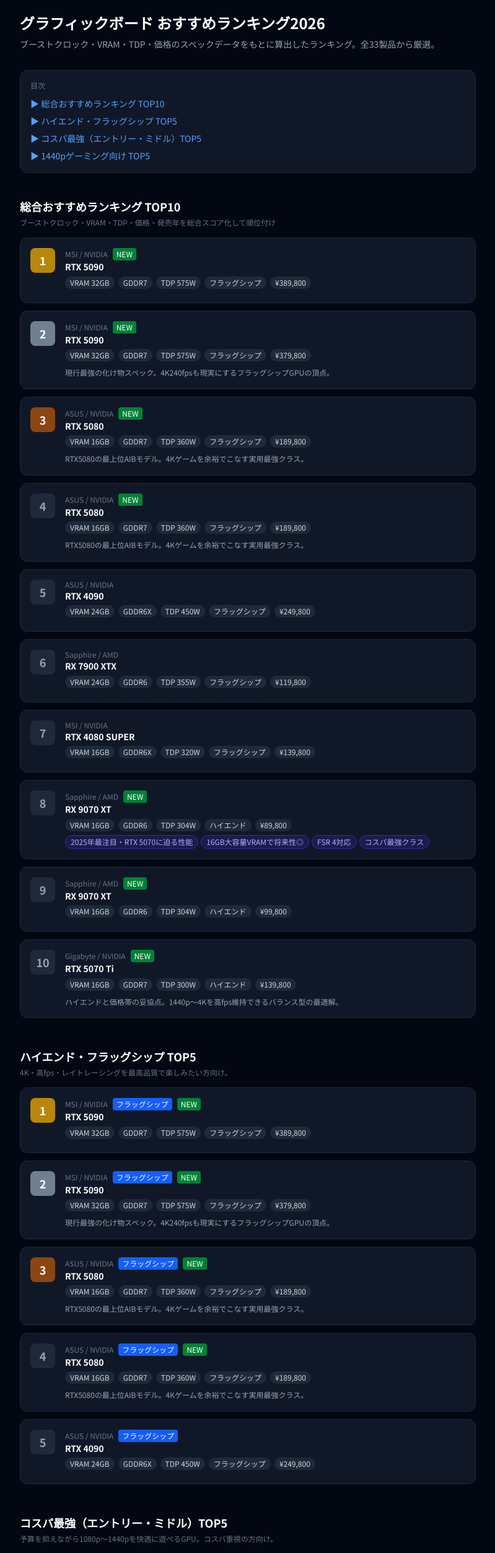
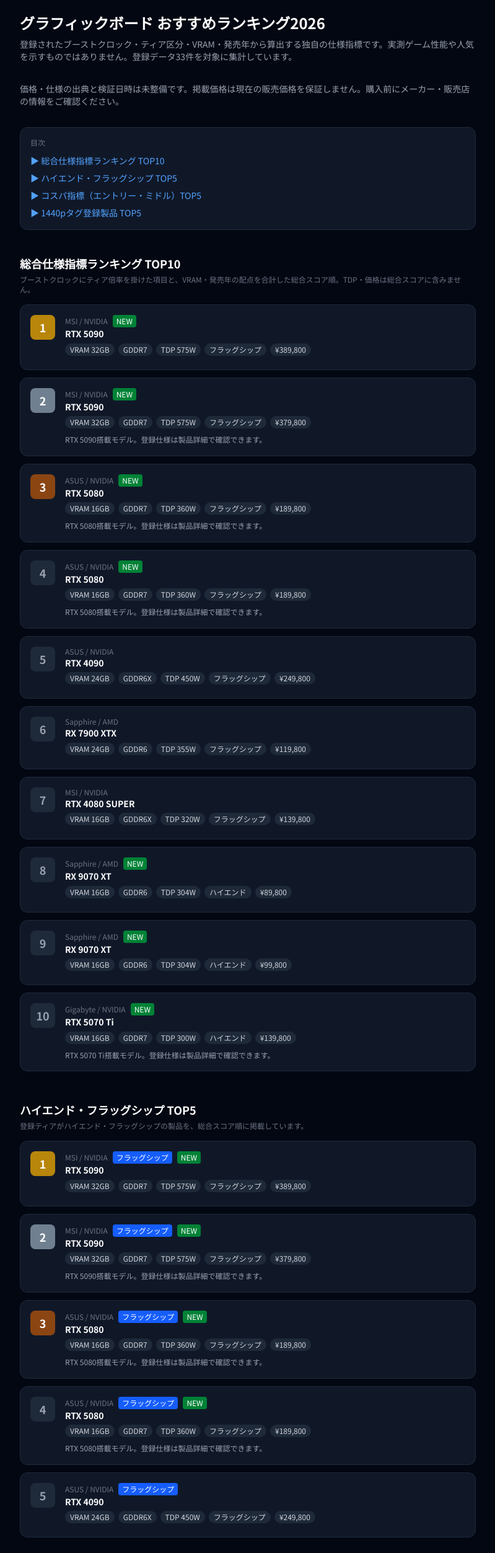
Before and after one commit to eNd1-06/gamespec, a Next.js app: page /gpus/ranking in a window 1280 px wide. Shown: the part 60-2565 px from the top of the page at 62% size, without its empty margins (240-1039 px from the left). Built offline with nearby package versions, Linux system fonts and the light colour scheme.

Commit message:
fix: GPUランキングの説明を独自仕様指標の算式に合わせる

```diff
--- a/app/gpus/ranking/page.tsx
+++ b/app/gpus/ranking/page.tsx
@@ -6,10 +6,10 @@ const BASE_URL = "https://gamespec.vercel.app";
 
 export const metadata: Metadata = {
   title: "グラフィックボード おすすめランキング2026【コスパ・VRAM・ゲーム用途別】",
-  description: "2026年版グラフィックボード（GPU）おすすめランキング。コスパTOP5・ハイエンドTOP5・1440pゲーミングTOP5・総合TOP10をスペックデータで比較。",
+  description: "グラフィックボード（GPU）の登録仕様による独自指標ランキング。総合・ハイエンド・コスパ・1440pタグ別に掲載。実測ゲーム性能を示すものではありません。",
   alternates: { canonical: `${BASE_URL}/gpus/ranking` },
-  openGraph: { title: "グラフィックボード おすすめランキング2026 | GameSpec", description: "コスパ・VRAM・ゲーム用途別のGPUランキング。スペックデータで客観的に比較。", type: "website", url: `${BASE_URL}/gpus/ranking`, siteName: "GameSpec", locale: "ja_JP" },
-  twitter: { card: "summary", title: "グラフィックボード おすすめランキング2026 | GameSpec", description: "コスパ・VRAM・ゲーム用途別のGPUランキング。" },
+  openGraph: { title: "グラフィックボード おすすめランキング2026 | GameSpec", description: "登録仕様による独自指標のGPUランキング。実測ゲーム性能を示すものではありません。", type: "website", url: `${BASE_URL}/gpus/ranking`, siteName: "GameSpec", locale: "ja_JP" },
+  twitter: { card: "summary", title: "グラフィックボード おすすめランキング2026 | GameSpec", description: "登録仕様による独自指標のGPUランキング。実測ゲーム性能は未検証。" },
 };
 
 // 総合スコア算出の考え方:
@@ -51,13 +51,13 @@ const cospa = [...gpus].filter((g) => g.tier === "エントリー" || g.tier ===
 const gaming1440p = [...gpus].filter((g) => g.recommendFor.includes("1440p")).sort((a, b) => calcScore(b) - calcScore(a)).slice(0, 5);
 
 const comments: Record<string, string> = {
-  "msi-rtx5090-gaming-trio": "現行最強の化け物スペック。4K240fpsも現実にするフラッグシップGPUの頂点。",
-  "asus-rtx5080-rog-strix": "RTX5080の最上位AIBモデル。4Kゲームを余裕でこなす実用最強クラス。",
-  "gigabyte-rtx5070ti-gaming-oc": "ハイエンドと価格帯の妥協点。1440p〜4Kを高fps維持できるバランス型の最適解。",
-  "zotac-rtx5070-twin-edge": "RTX5070のコンパクト設計モデル。小型PCにも搭載できる取り回しの良さが魅力。",
-  "msi-rtx4090-gaming-x-trio": "前世代最強GPU。今でも4K144fpsを余裕でこなす底知れぬパフォーマンス。",
-  "asus-rtx4070ti-super-rog-strix": "1440p最強クラスのコスパ機。FPS重視ゲーマーに最も支持されるミドルハイ。",
-  "gigabyte-rtx4060ti-gaming-oc": "1080p〜1440p向けのコスパ最強枠。FPS系タイトルで高フレームレートを手軽に実現。",
+  "msi-rtx5090-gaming-trio": "RTX 5090搭載モデル。登録仕様は製品詳細で確認できます。",
+  "asus-rtx5080-rog-strix": "RTX 5080搭載モデル。登録仕様は製品詳細で確認できます。",
+  "gigabyte-rtx5070ti-gaming-oc": "RTX 5070 Ti搭載モデル。登録仕様は製品詳細で確認できます。",
+  "zotac-rtx5070-twin-edge": "RTX 5070搭載モデル。ケースへの適合はメーカーの寸法情報をご確認ください。",
+  "msi-rtx4090-gaming-x-trio": "RTX 4090搭載モデル。登録仕様は製品詳細で確認できます。",
+  "asus-rtx4070ti-super-rog-strix": "RTX 4070 Ti SUPER搭載モデル。登録仕様は製品詳細で確認できます。",
+  "gigabyte-rtx4060ti-gaming-oc": "RTX 4060 Ti搭載モデル。登録仕様は製品詳細で確認できます。",
 };
 
 function RankCard({ rank, gpu, badge, comment }: { rank: number; gpu: (typeof gpus)[0]; badge?: string; comment?: string }) {
@@ -81,13 +81,6 @@ function RankCard({ rank, gpu, badge, comment }: { rank: number; gpu: (typeof gp
           <span className="text-xs bg-gray-800 text-gray-300 px-2 py-0.5 rounded-full">{gpu.tier}</span>
           <span className="text-xs bg-gray-800 text-gray-300 px-2 py-0.5 rounded-full">¥{gpu.price.toLocaleString()}</span>
         </div>
-        {gpu.feelTags && gpu.feelTags.length > 0 && (
-          <div className="flex flex-wrap gap-1">
-            {gpu.feelTags.map((tag) => (
-              <span key={tag} className="text-xs bg-indigo-950 text-indigo-300 border border-indigo-800 px-2 py-0.5 rounded-full">{tag}</span>
-            ))}
-          </div>
-        )}
         {comment && (
           <p className="text-xs text-gray-400 mt-2 leading-relaxed">{comment}</p>
         )}
@@ -110,39 +103,40 @@ export default function GpusRankingPage() {
       </header>
       <main className="max-w-3xl mx-auto px-4 py-8">
         <h1 className="text-2xl font-bold text-white mb-2">グラフィックボード おすすめランキング2026</h1>
-        <p className="text-sm text-gray-400 mb-8">ブーストクロック・VRAM・TDP・価格のスペックデータをもとに算出したランキング。全{gpus.length}製品から厳選。</p>
+        <p className="text-sm text-gray-400 mb-8">登録されたブーストクロック・ティア区分・VRAM・発売年から算出する独自の仕様指標です。実測ゲーム性能や人気を示すものではありません。登録データ{gpus.length}件を対象に集計しています。</p>
+        <p className="text-sm text-gray-400 mb-8">価格・仕様の出典と検証日時は未整備です。掲載価格は現在の販売価格を保証しません。購入前にメーカー・販売店の情報をご確認ください。</p>
         <nav className="bg-gray-900 border border-gray-800 rounded-xl p-4 mb-10">
           <p className="text-xs text-gray-500 mb-2">目次</p>
           <ul className="space-y-1">
-            <li><a href="#overall" className="text-sm text-blue-400 hover:text-blue-300">▶ 総合おすすめランキング TOP10</a></li>
+            <li><a href="#overall" className="text-sm text-blue-400 hover:text-blue-300">▶ 総合仕様指標ランキング TOP10</a></li>
             <li><a href="#highend" className="text-sm text-blue-400 hover:text-blue-300">▶ ハイエンド・フラッグシップ TOP5</a></li>
-            <li><a href="#cospa" className="text-sm text-blue-400 hover:text-blue-300">▶ コスパ最強（エントリー・ミドル）TOP5</a></li>
-            <li><a href="#1440p" className="text-sm text-blue-400 hover:text-blue-300">▶ 1440pゲーミング向け TOP5</a></li>
+            <li><a href="#cospa" className="text-sm text-blue-400 hover:text-blue-300">▶ コスパ指標（エントリー・ミドル）TOP5</a></li>
+            <li><a href="#1440p" className="text-sm text-blue-400 hover:text-blue-300">▶ 1440pタグ登録製品 TOP5</a></li>
           </ul>
         </nav>
         <section id="overall" className="mb-12">
-          <h2 className="text-lg font-bold text-white mb-1">総合おすすめランキング TOP10</h2>
-          <p className="text-xs text-gray-500 mb-4">ブーストクロック・VRAM・TDP・価格・発売年を総合スコア化して順位付け</p>
+          <h2 className="text-lg font-bold text-white mb-1">総合仕様指標ランキング TOP10</h2>
+          <p className="text-xs text-gray-500 mb-4">ブーストクロックにティア倍率を掛けた項目と、VRAM・発売年の配点を合計した総合スコア順。TDP・価格は総合スコアに含みません。</p>
           <div className="space-y-3">{overall.map((g, i) => <RankCard key={g.slug} rank={i + 1} gpu={g} comment={comments[g.slug]}/>)}</div>
         </section>
         <section id="highend" className="mb-12">
           <h2 className="text-lg font-bold text-white mb-1">ハイエンド・フラッグシップ TOP5</h2>
-          <p className="text-xs text-gray-500 mb-4">4K・高fps・レイトレーシングを最高品質で楽しみたい方向け。</p>
+          <p className="text-xs text-gray-500 mb-4">登録ティアがハイエンド・フラッグシップの製品を、総合スコア順に掲載しています。</p>
           <div className="space-y-3">{highend.map((g, i) => <RankCard key={g.slug} rank={i + 1} gpu={g} badge={g.tier} comment={comments[g.slug]}/>)}</div>
         </section>
         <section id="cospa" className="mb-12">
-          <h2 className="text-lg font-bold text-white mb-1">コスパ最強（エントリー・ミドル）TOP5</h2>
-          <p className="text-xs text-gray-500 mb-4">予算を抑えながら1080p〜1440pを快適に遊べるGPU。コスパ重視の方向け。</p>
-          <div className="space-y-3">{cospa.map((g, i) => <RankCard key={g.slug} rank={i + 1} gpu={g} badge="コスパ◎" comment={comments[g.slug]}/>)}</div>
+          <h2 className="text-lg font-bold text-white mb-1">コスパ指標（エントリー・ミドル）TOP5</h2>
+          <p className="text-xs text-gray-500 mb-4">登録ティアがエントリー・ミドルの製品を対象に、総合スコア ÷ 登録価格 × 10000 の別式で順位付けしています。実測性能あたりの価格ではありません。</p>
+          <div className="space-y-3">{cospa.map((g, i) => <RankCard key={g.slug} rank={i + 1} gpu={g} badge="価格比の独自指標" comment={comments[g.slug]}/>)}</div>
         </section>
         <section id="1440p" className="mb-12">
-          <h2 className="text-lg font-bold text-white mb-1">1440pゲーミング向け TOP5</h2>
-          <p className="text-xs text-gray-500 mb-4">WQHDで高フレームレートを維持できるGPU。ゲーミングモニターと合わせて使いたい方に。</p>
-          <div className="space-y-3">{gaming1440p.map((g, i) => <RankCard key={g.slug} rank={i + 1} gpu={g} badge="1440p向け" comment={comments[g.slug]}/>)}</div>
+          <h2 className="text-lg font-bold text-white mb-1">1440pタグ登録製品 TOP5</h2>
+          <p className="text-xs text-gray-500 mb-4">登録用途タグに1440pを含む製品を、総合スコア順に掲載しています。解像度別の実測やフレームレートの保証ではありません。</p>
+          <div className="space-y-3">{gaming1440p.map((g, i) => <RankCard key={g.slug} rank={i + 1} gpu={g} badge="1440pタグ" comment={comments[g.slug]}/>)}</div>
         </section>
         <div className="bg-gray-900 border border-gray-800 rounded-xl p-6 text-center">
-          <p className="text-sm text-gray-400 mb-3">スペックで細かく絞り込みたい方はこちら</p>
-          <Link href="/gpus" className="inline-block bg-blue-600 hover:bg-blue-500 text-white font-bold px-6 py-3 rounded-xl text-sm transition-all">グラフィックボード {gpus.length}製品をすべて見る</Link>
+          <p className="text-sm text-gray-400 mb-3">価格・VRAMなどで絞り込み、TDP順でも並べ替えられるGPU一覧をご利用ください。</p>
+          <Link href="/gpus" className="inline-block bg-blue-600 hover:bg-blue-500 text-white font-bold px-6 py-3 rounded-xl text-sm transition-all">GPU一覧で登録仕様を絞り込む</Link>
         </div>
       </main>
     </div>
```
